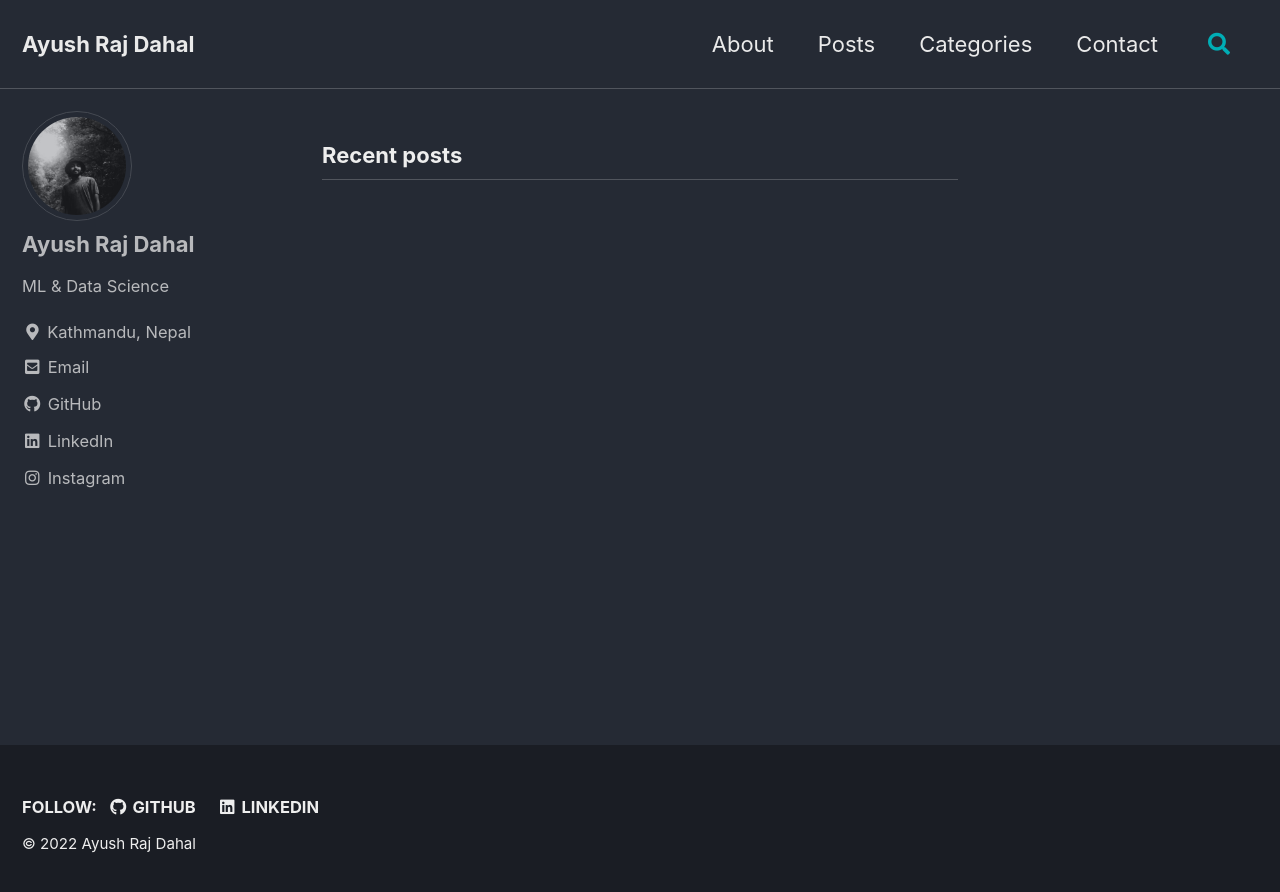
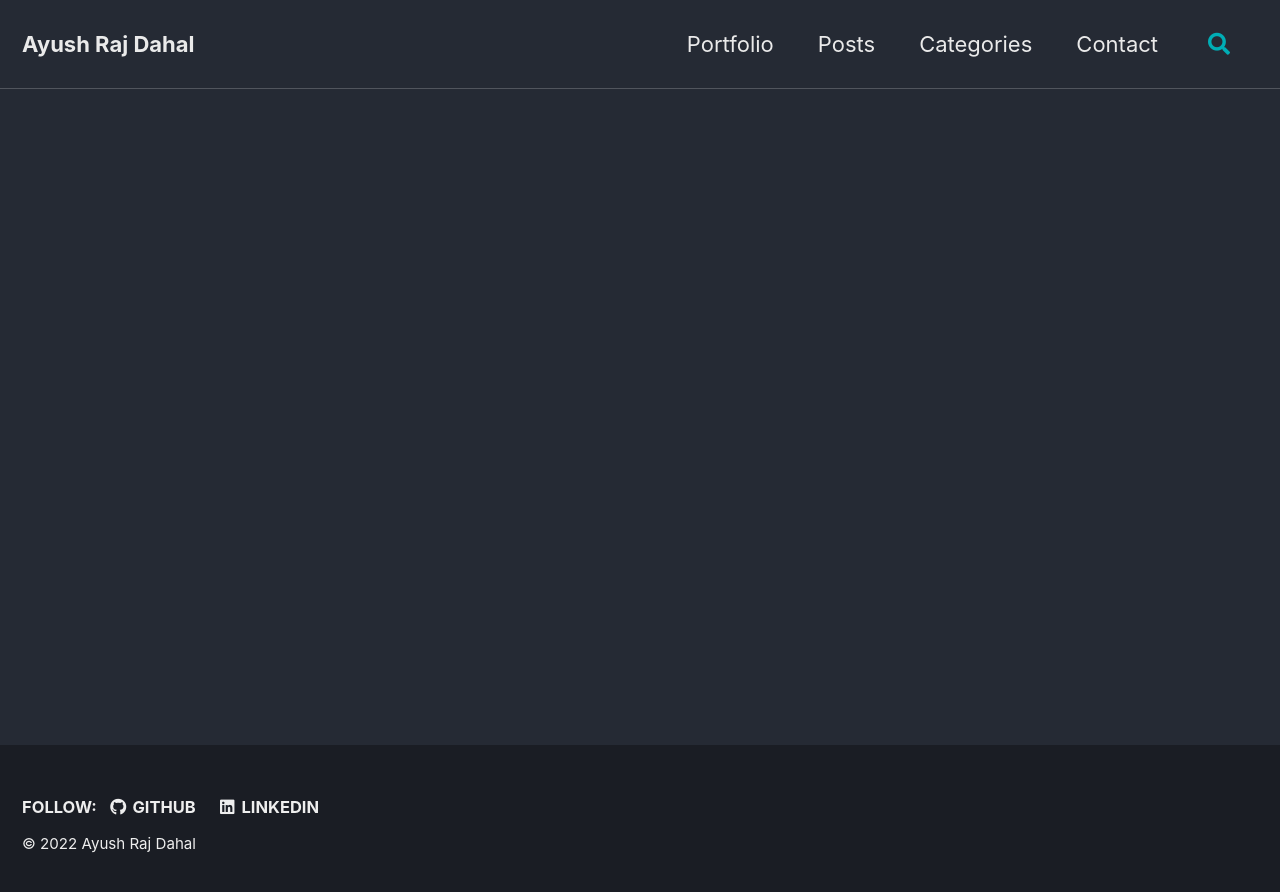
Before and after one commit to ayushrajdahal/JekyllBlog, a Jekyll site: the page built from index.html, in a window 1280 px wide. Shown: the top 892 px of the page. Built offline with Jekyll 4.4.1, drawn with Linux system fonts in a browser that asks for light colours; cached includes are drawn as plain includes; the list of posts is cut into pages by our own code.

Commit message:
added splash layout, 15font, portfolio

```diff
--- a/_data/navigation.yml
+++ b/_data/navigation.yml
@@ -1,6 +1,6 @@
 main:
-  - title: "About"
-    url: /about/
+  - title: "Portfolio"
+    url: /portfolio/
   - title: "Posts"
     url: /archives/
   - title: "Categories"
--- a/_sass/minimal-mistakes/_variables.scss
+++ b/_sass/minimal-mistakes/_variables.scss
@@ -6,7 +6,7 @@
    Typography
    ========================================================================== */
 
-$doc-font-size: 16 !default;
+$doc-font-size: 15 !default;
 
 /* paragraph indention */
 $paragraph-indent: false !default; // true, false (default)
--- a/index.html
+++ b/index.html
@@ -1,4 +1,4 @@
 ---
-layout: home
+layout: splash
 author_profile: true
 ---
```
Also changed, not shown: _pages/home.md (renamed from _pages/about.md, +4 -4 lines), _pages/portfolio.html (added, +13 -0 lines), _portfolio/project1-seeingbox.md (added, +7 -0 lines), assets/images/500x300.png (added).
